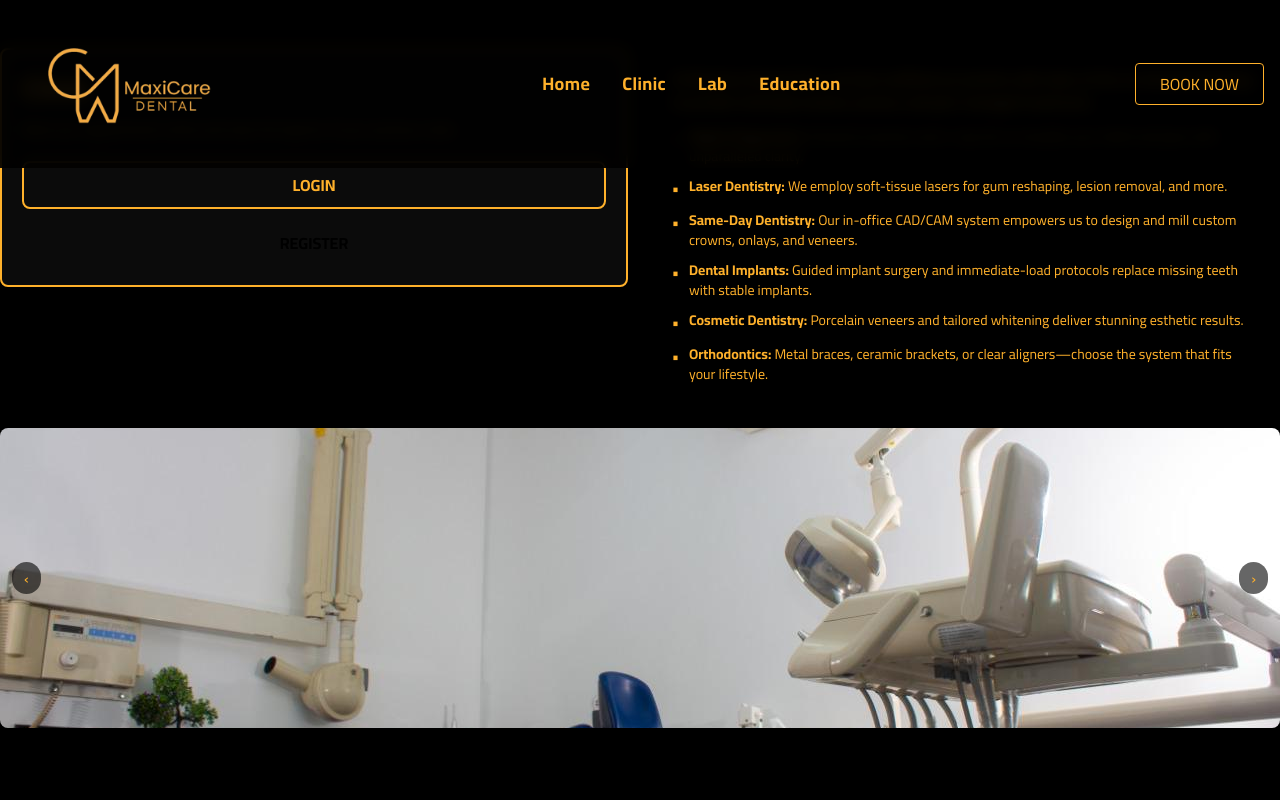
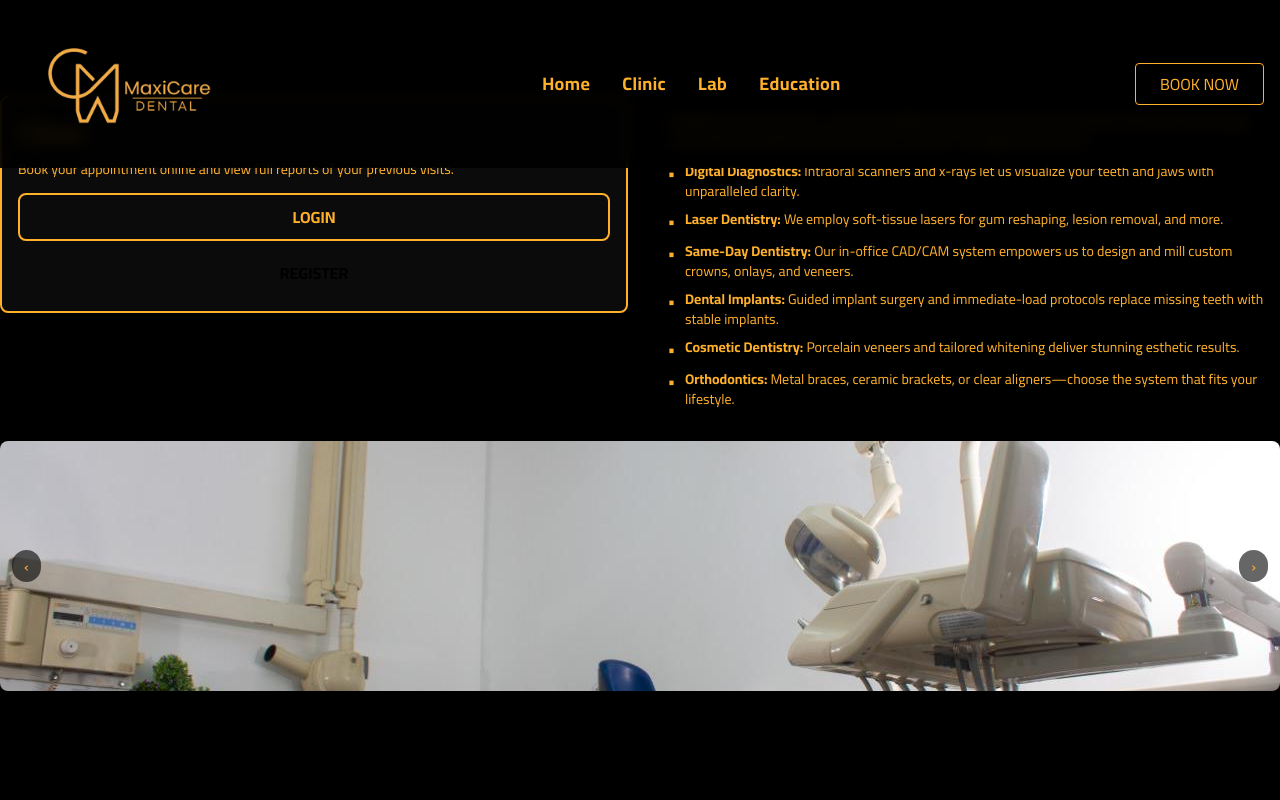
Before and after one commit to maxicre2026-ux/maxicare-nextjs, a Next.js app: page /clinic in a window 1280 px wide. Shown: the top 800 px of the page. Built offline with nearby package versions, Linux system fonts and the light colour scheme; no server answers.

Commit message:
feat: reduce slider height, increase top padding, tighten spacing for better visibility

```diff
--- a/src/app/clinic/page.tsx
+++ b/src/app/clinic/page.tsx
@@ -21,19 +21,19 @@ export default function ClinicPage() {
   }
 
   return (
-    <section className="flex flex-col gap-8 pt-12">
+    <section className="flex flex-col gap-8 pt-24">
       {/* Layout: Login شمال، النص يمين، Slider تحت */}
       {status === "unauthenticated" && (
-        <div className="space-y-6">
+        <div className="space-y-4">
           {/* الصف الأول: Login شمال + النص يمين */}
           <div className="grid grid-cols-1 lg:grid-cols-2 gap-6 items-start">
             {/* Login buttons - الشمال */}
-            <div className="space-y-3 bg-neutral-900/50 p-5 rounded-lg border-2 border-accent/30">
+            <div className="space-y-2.5 bg-neutral-900/50 p-4 rounded-lg border-2 border-accent/30">
               <h1 className="text-2xl md:text-3xl font-bold text-accent">Clinic</h1>
-              <p className="text-sm text-accent leading-relaxed">
+              <p className="text-sm text-accent leading-snug">
                 Book your appointment online and view full reports of your previous visits.
               </p>
-              <div className="flex flex-col gap-3 pt-2">
+              <div className="flex flex-col gap-2.5 pt-1">
                 <Link
                   href="/auth/login"
                   className="border-2 border-accent text-accent py-2.5 px-6 rounded-lg text-center font-bold text-base hover:bg-accent hover:text-black transition-colors"
@@ -50,11 +50,11 @@ export default function ClinicPage() {
             </div>
 
             {/* النص - اليمين */}
-            <div className="space-y-3 bg-black/30 p-5 rounded-lg">
-              <p className="text-xs md:text-sm text-accent font-bold leading-relaxed">
+            <div className="space-y-2.5 bg-black/30 p-4 rounded-lg">
+              <p className="text-xs md:text-sm text-accent font-bold leading-snug">
                 At MaxiCare Dental Clinic, we have outfitted our practice with state-of-the-art dental technology to provide minimally invasive, precise, and pain-managed treatments.
               </p>
-              <ul className="space-y-2.5 text-xs md:text-sm">
+              <ul className="space-y-2 text-xs md:text-sm">
                 <li className="flex gap-2.5">
                   <span className="text-accent font-bold text-base">•</span>
                   <span className="text-accent"><strong>Digital Diagnostics:</strong> Intraoral scanners and x-rays let us visualize your teeth and jaws with unparalleled clarity.</span>
@@ -85,7 +85,7 @@ export default function ClinicPage() {
 
           {/* Slider في المنتصف تحت */}
           <div className="w-full">
-            <MediaSlider items={slides} heightClass="h-[300px]" />
+            <MediaSlider items={slides} heightClass="h-[200px] md:h-[250px]" />
           </div>
         </div>
       )}
```
